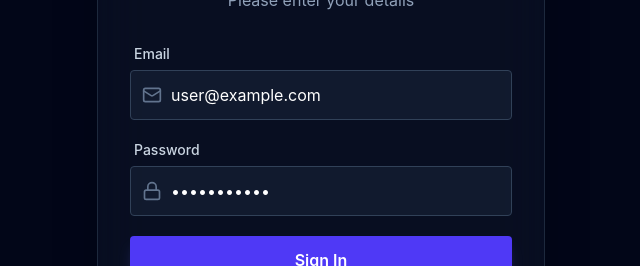
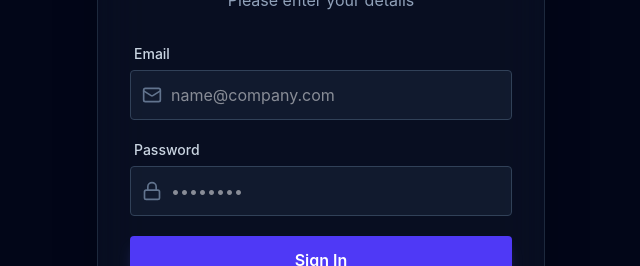
Before and after one commit to abdul9838/edtech-assignment, a React app in the folder frontend/: page /login in a window 1280 px wide. Shown: the part 266-532 px from the top of the page, without its empty margins (319-959 px from the left). Built offline with nearby package versions, Linux system fonts and the light colour scheme; the HTML template or start-up script is replaced by a standard one.

Commit message:
remove prefill form

```diff
--- a/frontend/src/pages/auth/Login.jsx
+++ b/frontend/src/pages/auth/Login.jsx
@@ -12,8 +12,8 @@ const Login = () => {
   } = useForm({
     mode: "onBlur",
     defaultValues: {
-      email: "user@example.com",
-      password: "password123",
+      email: "",
+      password: "",
     },
   });
   const navigate = useNavigate();
--- a/frontend/src/pages/auth/Register.jsx
+++ b/frontend/src/pages/auth/Register.jsx
@@ -15,10 +15,10 @@ const Register = () => {
   } = useForm({
     mode: "onBlur",
     defaultValues: {
-      email: "user@example.com",
-      password: "password123",
-      confirmPassword: "password123",
-      name: "John Doe",
+      name: "",
+      email: "",
+      password: "",
+      confirmPassword: "",
     },
   });
 
```
